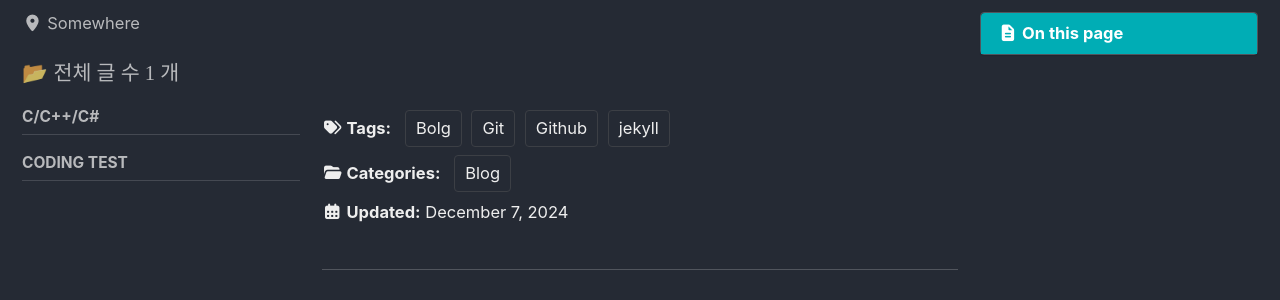
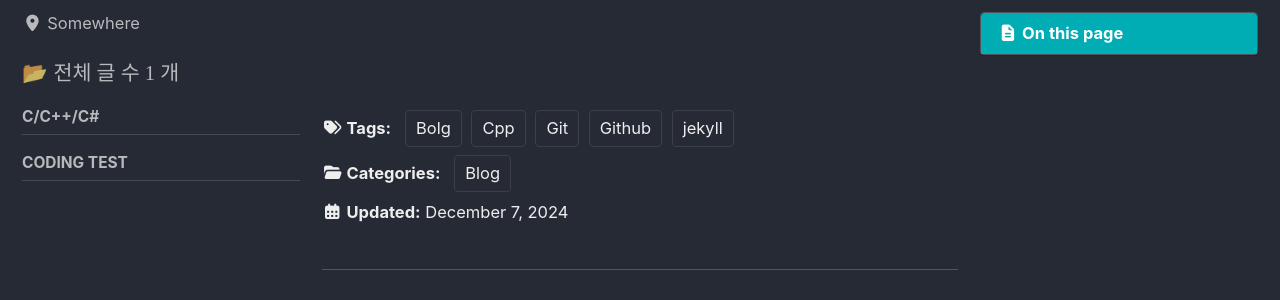
Before and after one commit to value-P/value-P.github.io, a Jekyll site: the page built from _posts/2024-12-07-my-first-post.md, in a window 1280 px wide and 939 px high. Shown: the part 189-489 px from the top of the window. Built offline with Jekyll 4.4.1, drawn with Linux system fonts in a browser that asks for light colours; cached includes are drawn as plain includes.

Commit message:
카테고리 테스트

```diff
--- a/_posts/2024-12-07-my-first-post.md
+++ b/_posts/2024-12-07-my-first-post.md
@@ -5,7 +5,7 @@ excerpt: "md 파일에 마크다운 문법으로 작성하여 Github 원격 저
 categories:
 - Blog
 tags:
-- [Bolg, jekyll, Github, Git]
+- [Bolg, jekyll, Github, Git, Cpp]
 
 toc : true
 toc_sticky : true
```
